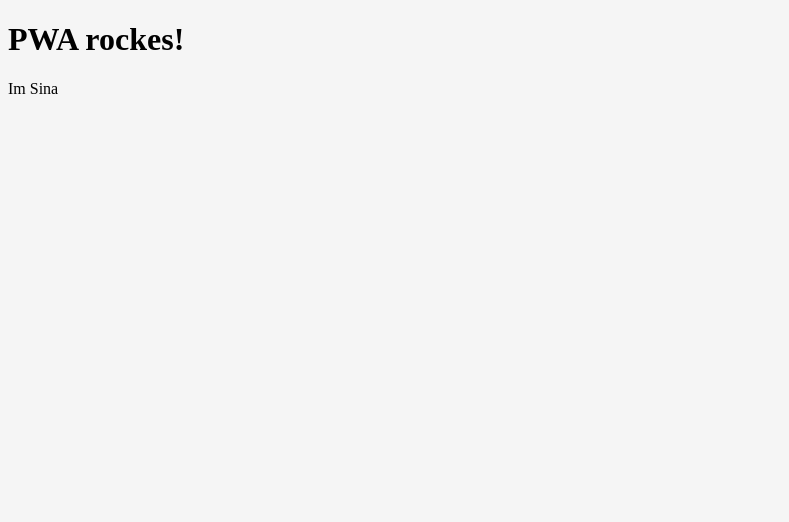
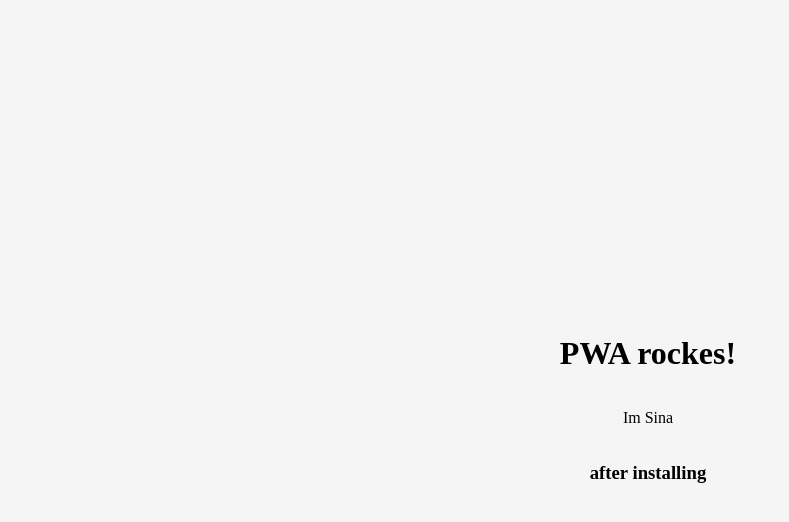
Before and after one commit to sina-olfati/PWA-test, a plain HTML site: page index.html in a window 1280 px wide. Shown: the whole page, without its empty margins (0-789 px from the left). Drawn offline with Linux system fonts and the light colour scheme.

Commit message:
testing styling

```diff
--- a/index.html
+++ b/index.html
@@ -4,7 +4,8 @@
     <meta charset="UTF-8">
     <meta http-equiv="X-UA-Compatible" content="IE=edge">
     <meta name="viewport" content="width=device-width, initial-scale=1.0">
-    <meta name="theme-color" content="#009578"/>    <title>PWA</title>
+    <meta name="theme-color" content="#009578"/>
+    <title>PWA</title>
     <link rel="stylesheet" href="src/master.css">
     <link rel="manifest" href="manifest.json">
     <link rel="apple-touch-icon" href="images/pp1.png">
@@ -12,6 +13,7 @@
 <body>
     <h1>PWA rockes!</h1>
     <p>Im Sina</p>
+    <h3>after installing</h3>
 
     <script src="src/index.js"></script>
 </body>
--- a/src/master.css
+++ b/src/master.css
@@ -1,3 +1,9 @@
 body{
     background-color: #f5f5f5;
+    width: 100%;
+    height: 100vh;
+    display: flex;
+    flex-direction: column;
+    justify-content: center;
+    align-items: center;
 }
```
